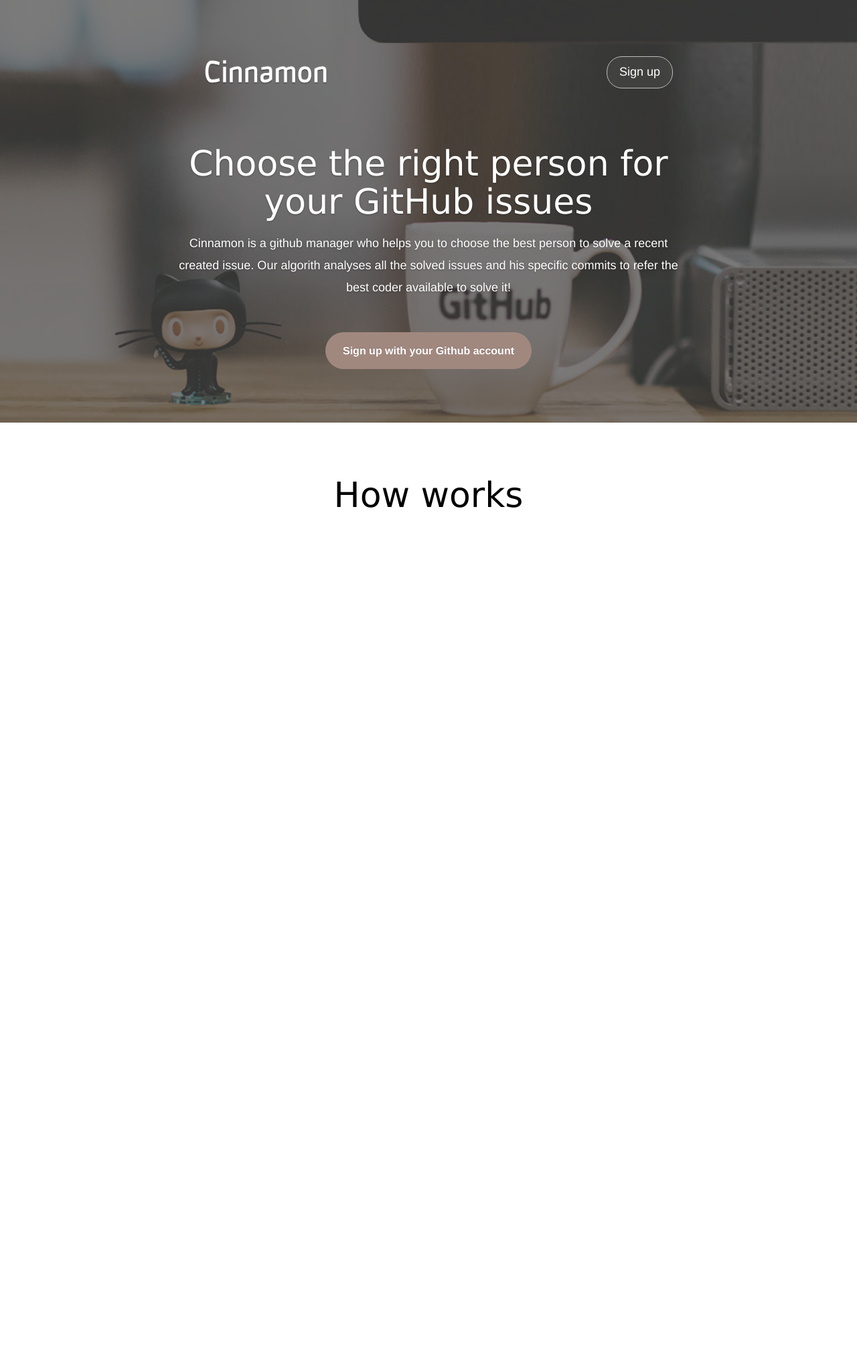
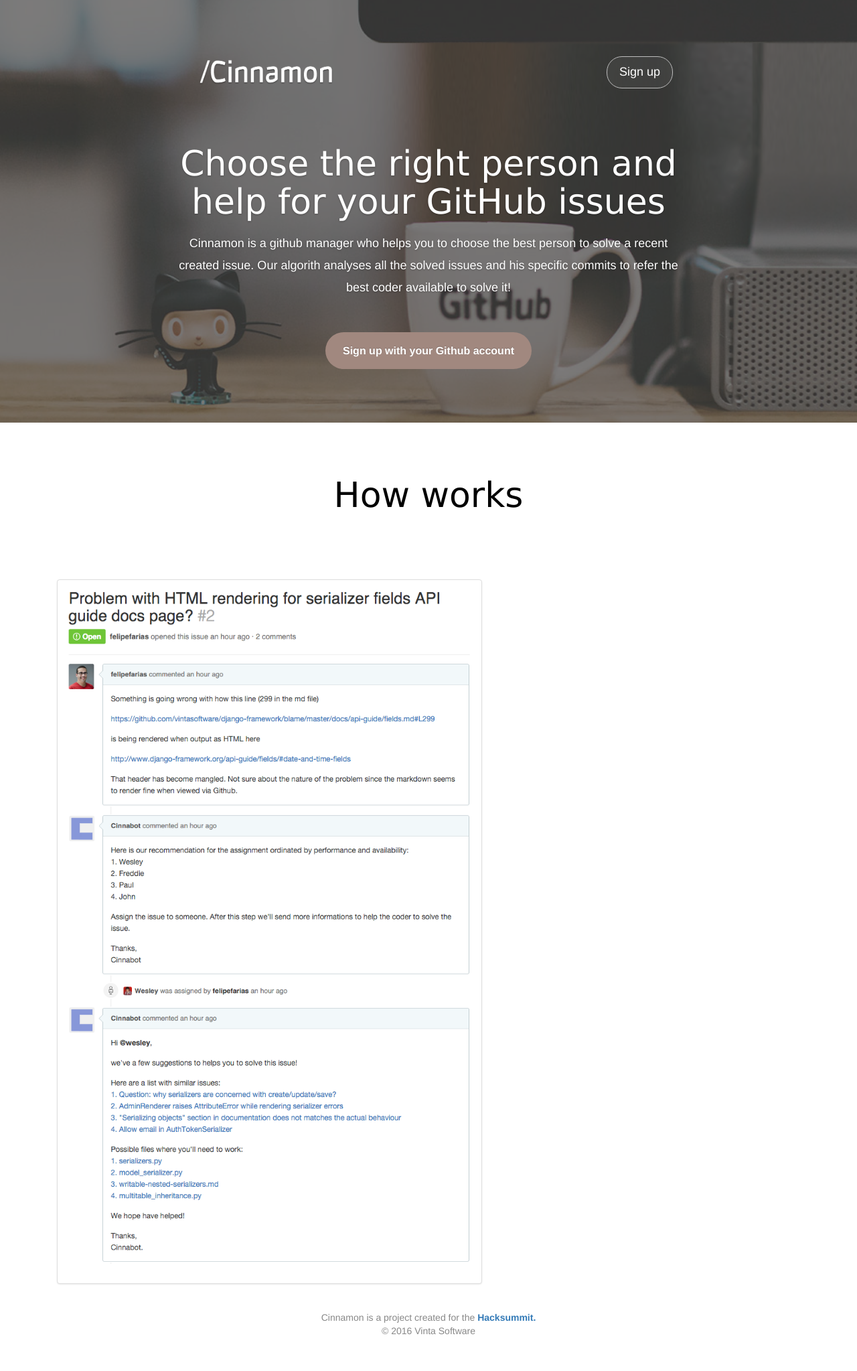
Before and after one commit to vintasoftware/hackaton-cinnamon, a Django app: template core/templates/core/landing.html in a window 1280 px wide. Shown: the whole page at 67% size. Before the commit the page ends 758 px from the top, so only its background shows below. Run offline with Django 3.2, Linux system fonts and the light colour scheme; the template is opened without the code that fills it, so the values that code supplies are empty; parts of the project's set-up code (start-up, migrations or seed data) failed here and were passed over; some libraries are stand-ins or nearby versions.

Commit message:
adding git flow

```diff
--- a/core/static/css/custom-style.css
+++ b/core/static/css/custom-style.css
@@ -82,14 +82,20 @@ main {
       margin: 0 0 50px; }
 
 .features {
-  padding: 80px 0; }
+  padding-top: 80px; }
   .features h2 {
     color: #000;
     font-family: "Source Sans Pro", "Lucida Sans Unicode", "Lucida Sans", Geneva, Verdana, sans-serif;
+    padding-bottom: 80px;
     font-weight: 300;
     font-size: 52px;
     margin-bottom: 17px;
     margin-top: 0;
     text-align: center; }
 
+footer {
+  text-align: center;
+  color: #888888;
+  padding: 40px; }
+
 /*# sourceMappingURL=custom-style.css.map */
--- a/core/templates/core/base.html
+++ b/core/templates/core/base.html
@@ -19,6 +19,12 @@
             <p class="browserupgrade">You are using an <strong>outdated</strong> browser. Please <a href="http://browsehappy.com/">upgrade your browser</a> to improve your experience.</p>
         <![endif]-->
         {% block content %}{% endblock %}
+        <footer>
+            <p>
+            Cinnamon is a project created for the <a href="https://hacksummit.org/" target="_blanck"><b>Hacksummit.</b></a><br>
+            © 2016 Vinta Software
+            </p>
+        </footer>
         <script src="https://code.jquery.com/jquery-1.12.0.min.js"></script>
         <script>window.jQuery || document.write('<script src="js/vendor/jquery-1.12.0.min.js"><\/script>')</script>
         <script src="{% static 'vendor/bootstrap-3.3.6/js/bootstrap.min.js' %}"></script>
--- a/core/templates/core/landing.html
+++ b/core/templates/core/landing.html
@@ -16,7 +16,7 @@
       </div>
     </header>
     <section class="hero">
-      <h2 class="highlight">Choose the right person for your GitHub issues</h2>
+      <h2 class="highlight">Choose the right person and help for your GitHub issues</h2>
       <p class="short-description">
         Cinnamon is a github manager who helps you to choose the best person to solve a recent created issue. Our algorith analyses all the solved issues and his specific commits to refer the best coder available to solve it!
       </p>
@@ -26,6 +26,9 @@
   <section class="features">
     <div class="container">
       <h2>How works</h2>
+      <div class="col-md-7">
+        <img src="{% static 'images/git-flow.png' %}" class="img-thumbnail">
+      </div>
     </div>
   </section>
 {% endblock %}
```
Also changed, not shown: core/static/sass/style.scss (+8 -1 lines), core/static/images/git-flow.png (added), core/static/images/logo.png, core/static/images/small-logo.png (added), 1 other file.
